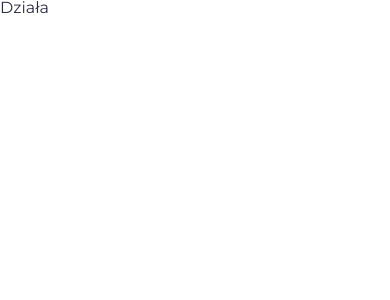
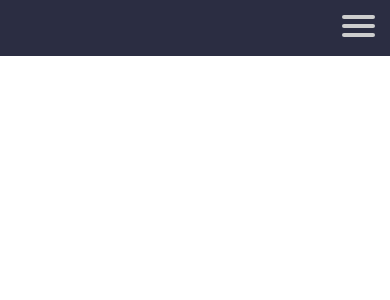
Before and after one commit to PawelJadach/offers-app-front, a React (Create React App) app: page / in a window 390 px wide. Shown: the top 300 px of the page. Built offline with nearby package versions, Linux system fonts and the light colour scheme.

Commit message:
Add navbar and hamburger menu

```diff
--- a/src/App.jsx
+++ b/src/App.jsx
@@ -5,7 +5,7 @@ import MainLayout from './components/layout/MainLayout/MainLayout';
 function App() {
   return (
     <MainLayout>
-      <p>Działa</p>
+
     </MainLayout>
   );
 }
--- /dev/null
+++ b/src/components/common/Hamburger/Hamburger.jsx
@@ -0,0 +1,16 @@
+import React from 'react'
+import './Hamburger.module.scss';
+
+const Hamburger = ({ checked, click }) => {
+  return (
+    <div id='hamburger'>
+      <input onClick={click} type="checkbox" checked={checked}/>
+      <span></span>
+      <span></span>
+      <span></span>
+    </div>
+  )
+}
+
+
+export default Hamburger;
--- /dev/null
+++ b/src/components/common/Hamburger/Hamburger.module.scss
@@ -0,0 +1,57 @@
+#hamburger {
+  position: relative;
+}
+
+input {
+  display: block;
+  width: 33px;
+  height: 25px;
+  position: absolute;
+  cursor: pointer;
+  opacity: 0;
+  z-index: 2;
+  -webkit-touch-callout: none;
+}
+
+span {
+  display: block;
+  width: 33px;
+  height: 4px;
+  margin-bottom: 5px;
+  position: relative;
+  background: #cdcdcd;
+  border-radius: 3px;
+  z-index: 1;
+  transform-origin: 4px 0px;
+  transition: transform 0.5s cubic-bezier(0.77,0.2,0.05,1.0),
+              background 0.5s cubic-bezier(0.77,0.2,0.05,1.0),
+              opacity 0.55s ease;
+}
+
+span:first-child {
+  transform-origin: 0% 0%;
+}
+
+span:nth-last-child(2) {
+  transform-origin: 0% 100%;
+}
+
+
+input:checked ~ span {
+  opacity: 1;
+  background: white;
+}
+
+input:checked ~ span:nth-last-child(3) {
+  transform: rotate(45deg) scaleX(1.15);
+}
+
+
+input:checked ~ span:nth-last-child(2) {
+  opacity: 0;
+}
+
+
+input:checked ~ span:nth-last-child(1) {
+  transform: rotate(-45deg) scaleX(1.1) translateX(-3px);
+}
--- a/src/components/layout/MainLayout/MainLayout.jsx
+++ b/src/components/layout/MainLayout/MainLayout.jsx
@@ -1,9 +1,11 @@
 import React from 'react'
 import PropTypes from 'prop-types'
+import Navbar from '../Navbar/Navbar';
 
 const MainLayout = ({ children }) => {
   return (
     <div>
+      <Navbar />
       { children }
     </div>
   )
--- /dev/null
+++ b/src/components/layout/Navbar/Navbar.jsx
@@ -0,0 +1,48 @@
+import React, { Component } from 'react'
+import PropTypes from 'prop-types'
+import styles from './Navbar.module.scss';
+import Hamburger from '../../common/Hamburger/Hamburger';
+
+class Navbar extends Component {
+
+  state = {
+    menu: false,
+    checked: false,
+  };
+
+  showMenu = () => {
+    this.setState((prevState) => ({
+      menu: !prevState.menu,
+    }));
+  };
+
+  checked = () => {
+    this.setState((prevState) => ({
+      checked: !prevState.checked,
+      menu: false,
+    }));
+  };
+
+  render(){
+    const navLinks = ['Home', 'Offers', 'Login', 'Logout'];
+    console.log(this.state.checked)
+    return (
+      <nav className={this.state.menu ? styles.root + ' ' + styles.show : styles.root}>
+        <ul>
+          <div className={styles.hamburger} onClick={this.showMenu} >
+            <Hamburger checked={this.state.checked} click={this.checked}/>
+          </div>
+          {navLinks.map(link => {
+            return <li><a href="#" onClick={this.checked}>{link}</a></li>
+          })}
+        </ul>
+      </nav>
+    )
+  }
+}
+
+Navbar.propTypes = {
+  children: PropTypes.array,
+};
+
+export default Navbar;
--- /dev/null
+++ b/src/components/layout/Navbar/Navbar.module.scss
@@ -0,0 +1,67 @@
+@import '../../../styles/global.scss';
+@import '../../../styles/palette';
+
+.root {
+
+  ul {
+    display: flex;
+    justify-content: flex-end;
+    background-color: $navbar-bgc;
+
+    .hamburger {
+      display: none;
+      justify-content: center;
+      align-items: center;
+    }
+
+    li {
+      padding: 20px 30px;
+
+      a {
+        display: block;
+        color: $navbar-color;
+        text-transform: uppercase;
+        font-weight: bold;
+        transition: .2s;
+
+        &:hover{
+          color: $navbar-color-hover;
+        }
+      }
+    }
+
+
+  }
+}
+
+
+
+@media (max-width: 500px) {
+  .root {
+    height: 56px;
+    overflow: hidden;
+    transition: .5s linear;
+
+    ul {
+      display: flex;
+      padding: 15px;
+      flex-direction: column;
+      overflow: hidden;
+
+      .hamburger {
+        display: flex;
+        margin-left: auto;
+      }
+
+
+    }
+
+
+  }
+
+}
+
+
+.root.show {
+  height: 100vh;
+}
--- a/src/styles/_palette.scss
+++ b/src/styles/_palette.scss
@@ -1,9 +1,16 @@
 $color-dark: rgba(43, 45, 66, 1);
 $color-grey: rgba(141, 153, 174, 1);
-$color-white: rgba(237, 242, 244, 1);
+$color-light: rgba(237, 242, 244, 1);
 $color-red-primary: rgba(239, 35, 60, 1);
 $color-red-secondary: rgba(217, 4, 41, 1);
 
 
 // FONTS COLORS
 $font-color-dark: $color-dark;
+$font-color-light: $color-light;
+
+
+//NAVBAR
+$navbar-bgc: $color-dark;
+$navbar-color: $font-color-light;
+$navbar-color-hover: $color-red-secondary;
--- a/src/styles/_reset.scss
+++ b/src/styles/_reset.scss
@@ -22,6 +22,9 @@ time, mark, audio, video {
 	font-size: 100%;
 	font: inherit;
 	vertical-align: baseline;
+}
+a {
+    text-decoration: none;
 }
 
 /* make sure to set some focus styles for accessibility */
--- a/src/styles/normalize/_normalize.scss
+++ b/src/styles/normalize/_normalize.scss
@@ -1,3 +1,3 @@
-@import 'normalize/variables';
-@import 'normalize/vertical-rhythm';
-@import 'normalize/normalize-mixin';
+@import './variables';
+@import './vertical-rhythm';
+@import './normalize-mixin';
```
Also changed, not shown: dev/blueprint/__pascalCase_name__/__pascalCase_name__.module.scss (added), dev/blueprint/__pascalCase_name__/__pascalCase_name__.scss (deleted), 1 other file (tests, documents, lock files or other folders).
